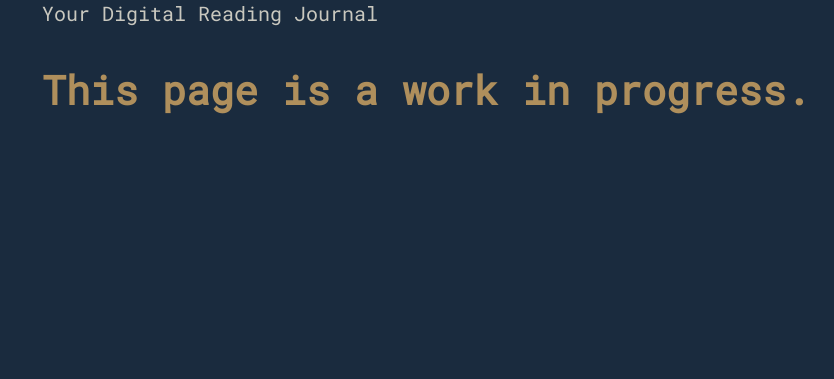
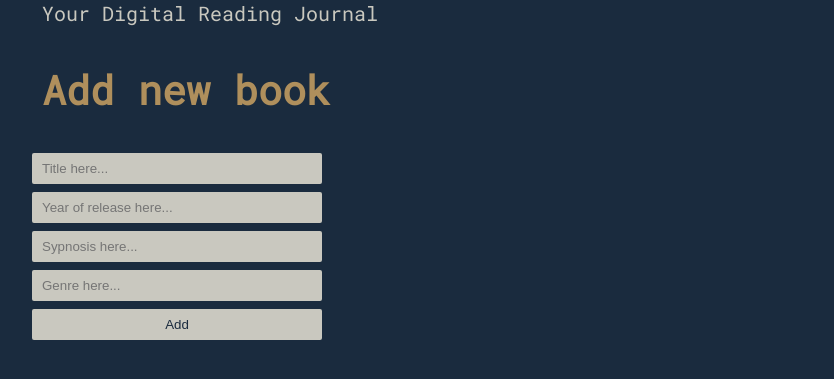
Before and after one commit to StephenHuang17253/aurora, a Flask app: page /update in a window 1280 px wide. Shown: the part 224-603 px from the top of the page, without its empty margins (6-840 px from the left). Run offline with Flask 2, Linux system fonts and the light colour scheme; data comes from the database, SQL or seed files in the repository; both versions use the stored data as it was after the commit.

Commit message:
0.12 - Add update feature
Currently can only add title, sypnosis and year.
Genre and author not working atm.

```diff
--- a/main.py
+++ b/main.py
@@ -37,7 +37,16 @@ def journal():
 
 @app.route('/update', methods=["GET", "POST"])
 def update():
-   return render_template("update.html")
+    book = models.Books.query.all()
+    if request.form:
+        new_book = models.Books()
+        new_book.title = request.form.get("title")
+        new_book.sypnosis = request.form.get("sypnosis")
+        new_book.year = request.form.get("year")
+        new_book.genres = request.form.get("genres")
+        db.session.add(new_book)
+        db.session.commit()
+    return render_template("update.html", book=book)
 
 
 def current_user(): # current user function
--- a/static/styles.css
+++ b/static/styles.css
@@ -60,7 +60,11 @@ tr {
 th {
     font-size: 135%;
 }
-tr:hover {var(--sub-color);}
+/*
+tr:hover {
+    text-shadow: 0 0 1px var(--main-color), 0 0 1px var(--text-color);
+}
+*/
 
 
 ul {
--- a/templates/update.html
+++ b/templates/update.html
@@ -1,4 +1,13 @@
 {% extends "layout.html" %}
 {% block content %}
-<h1>This page is a work in progress.</h1>
+<h1>Add new book</h1>
+<form method="POST" action="/update" autocomplete="off">
+    <input type="text" id="title" name="title" placeholder="Title here...">
+    <input type="text" id="year" name="year" placeholder="Year of release here...">
+    <input type="text" id="sypnosis" name="sypnosis" placeholder="Sypnosis here...">
+    <input type="text" id="genre" name="genre" placeholder="Genre here...">
+    <input type="submit" class="button" value="Add">
+  </form>
+
+
 {% endblock %}
```
Also changed, not shown: journal.db.
